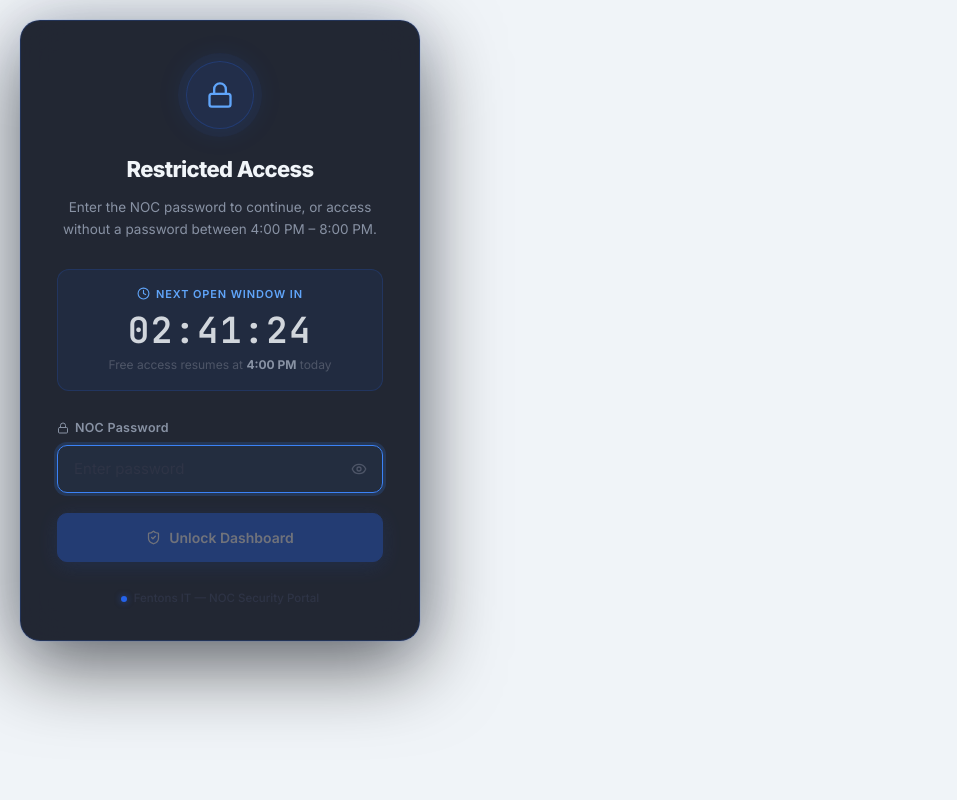
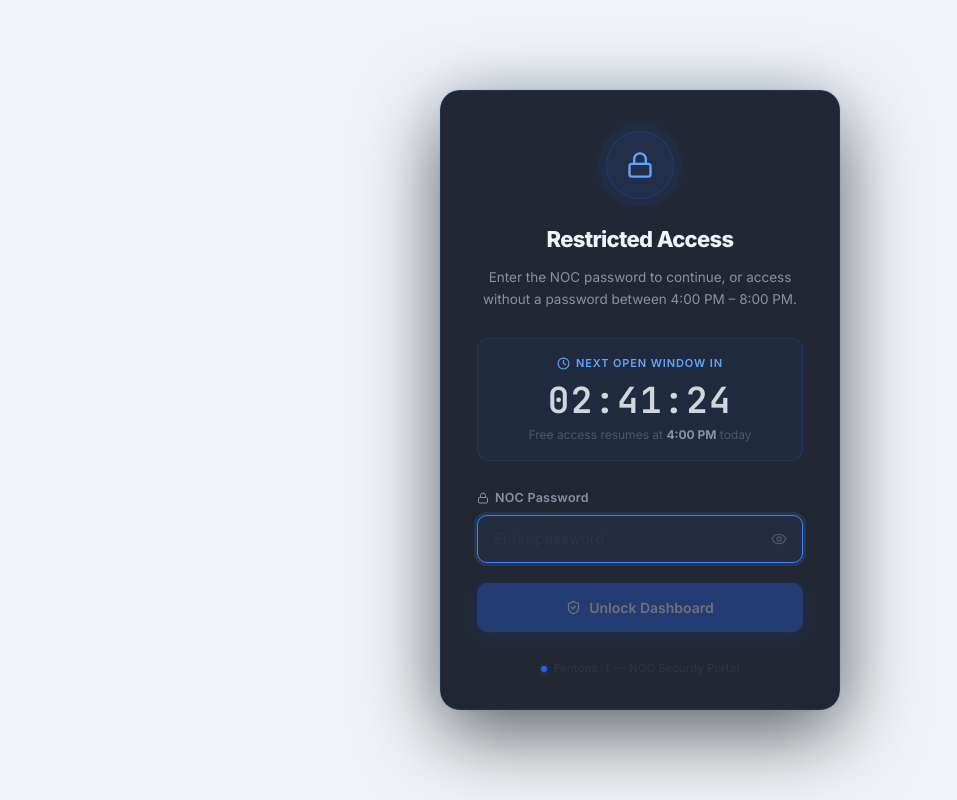
Before and after one commit to narangodadas/Forty_Report_Generate, a React (Vite) app: page / in a window 1280 px wide. Shown: the whole page, without its empty margins (0-957 px from the left). Built offline with nearby package versions, Linux system fonts and the light colour scheme.

Commit message:
update css issue

```diff
--- a/src/components/PasswordGate.jsx
+++ b/src/components/PasswordGate.jsx
@@ -34,9 +34,10 @@ function getAccessState() {
   const totalMinutes = h * 60 + m;
 
   const allowed =
-    totalMinutes >= 16 * 60 && totalMinutes < 20 * 60;
+    totalMinutes >= 16 * 60 &&
+    totalMinutes < 20 * 60;
 
-  // Calculate ms until next 16:00
+  // Calculate milliseconds until next 16:00
   let nextOpen;
 
   if (totalMinutes < 16 * 60) {
@@ -50,7 +51,8 @@ function getAccessState() {
     const secsTillMidnight =
       (24 * 60 - totalMinutes) * 60 - s;
 
-    const secsTill4pm = 16 * 60 * 60;
+    const secsTill4pm =
+      16 * 60 * 60;
 
     nextOpen =
       (secsTillMidnight + secsTill4pm) * 1000;
@@ -62,13 +64,20 @@ function getAccessState() {
   };
 }
 
+/**
+ * Format milliseconds as HH:MM:SS
+ */
 function formatCountdown(ms) {
-  if (ms <= 0) return "00:00:00";
+  if (ms <= 0) {
+    return "00:00:00";
+  }
 
   const totalSec = Math.floor(ms / 1000);
 
   const hh = Math.floor(totalSec / 3600);
-  const mm = Math.floor((totalSec % 3600) / 60);
+  const mm = Math.floor(
+    (totalSec % 3600) / 60
+  );
   const ss = totalSec % 60;
 
   return [hh, mm, ss]
@@ -83,58 +92,81 @@ export default function PasswordGate({ onUnlock }) {
   const [shaking, setShaking] = useState(false);
   const [success, setSuccess] = useState(false);
   const [countdown, setCountdown] = useState(0);
+
   const [allowed, setAllowed] = useState(
     () => getAccessState().allowed
   );
 
   const inputRef = useRef(null);
 
-  // Live countdown tick
+  /**
+   * Live countdown
+   */
   useEffect(() => {
     const tick = () => {
-      const { nextOpenMs, allowed: a } =
-        getAccessState();
+      const {
+        nextOpenMs,
+        allowed: currentAllowed,
+      } = getAccessState();
 
       setCountdown(nextOpenMs);
-      setAllowed(a);
+      setAllowed(currentAllowed);
     };
 
+    // Run immediately
     tick();
 
+    // Update every second
     const id = setInterval(tick, 1000);
 
     return () => clearInterval(id);
   }, []);
 
-  // Focus input on mount
+  /**
+   * Focus password input on mount
+   */
   useEffect(() => {
     inputRef.current?.focus();
   }, []);
 
+  /**
+   * Handle password submission
+   */
   const handleSubmit = (e) => {
     e.preventDefault();
 
-    const { allowed: nowAllowed } = getAccessState();
+    const {
+      allowed: nowAllowed,
+    } = getAccessState();
 
-    // If the user entered the correct password,
-    // allow access anytime.
+    /**
+     * Correct password:
+     * Allow access at any time.
+     */
     if (password === CORRECT_PASSWORD) {
       setError("");
       setSuccess(true);
 
-      setTimeout(() => onUnlock(), 900);
+      setTimeout(() => {
+        onUnlock();
+      }, 900);
 
       return;
     }
 
-    // If no password provided, only allow access
-    // during the open window.
+    /**
+     * No password:
+     * Allow access only between
+     * 4:00 PM and 8:00 PM.
+     */
     if (!password) {
       if (nowAllowed) {
         setError("");
         setSuccess(true);
 
-        setTimeout(() => onUnlock(), 900);
+        setTimeout(() => {
+          onUnlock();
+        }, 900);
 
         return;
       }
@@ -145,41 +177,101 @@ export default function PasswordGate({ onUnlock }) {
 
       setShaking(true);
 
-      setTimeout(() => setShaking(false), 500);
+      setTimeout(() => {
+        setShaking(false);
+      }, 500);
 
       return;
     }
 
-    // Password provided but incorrect
-    setError("Incorrect password. Please try again.");
+    /**
+     * Incorrect password
+     */
+    setError(
+      "Incorrect password. Please try again."
+    );
 
     setShaking(true);
-
     setPassword("");
 
-    setTimeout(() => setShaking(false), 500);
+    setTimeout(() => {
+      setShaking(false);
+    }, 500);
 
     inputRef.current?.focus();
   };
 
   return (
-    <div className="gate-page">
-      {/* Animated background */}
+    <div
+      className="gate-page"
+      style={{
+        position: "fixed",
+        inset: 0,
+        width: "100vw",
+        height: "100vh",
+
+        display: "flex",
+        alignItems: "center",
+        justifyContent: "center",
+
+        overflow: "auto",
+
+        boxSizing: "border-box",
+
+        zIndex: 9999,
+      }}
+    >
+      {/* =========================================
+          Animated Background
+          ========================================= */}
       <div className="gate-background">
         <div className="gate-bg-circle gate-bg-circle-1" />
         <div className="gate-bg-circle gate-bg-circle-2" />
         <div className="gate-bg-grid" />
       </div>
 
-      <div className="gate-card-wrap">
+      {/* =========================================
+          Centered Card Wrapper
+          ========================================= */}
+      <div
+        className="gate-card-wrap"
+        style={{
+          width: "100%",
+
+          display: "flex",
+          alignItems: "center",
+          justifyContent: "center",
+
+          boxSizing: "border-box",
+
+          padding: "20px",
+
+          position: "relative",
+
+          zIndex: 10,
+        }}
+      >
+        {/* =========================================
+            Password Card
+            ========================================= */}
         <div
-          className={`gate-card ${
-            shaking ? "gate-shake" : ""
-          } ${
-            success ? "gate-success-anim" : ""
-          }`}
+          className={`
+            gate-card
+            ${shaking ? "gate-shake" : ""}
+            ${success ? "gate-success-anim" : ""}
+          `}
+          style={{
+            width: "100%",
+            maxWidth: "440px",
+
+            margin: "0 auto",
+
+            boxSizing: "border-box",
+          }}
         >
-          {/* Top icon */}
+          {/* =========================================
+              Top Icon
+              ========================================= */}
           <div className="gate-icon-ring">
             {success ? (
               <ShieldCheck
@@ -194,25 +286,35 @@ export default function PasswordGate({ onUnlock }) {
             )}
           </div>
 
-          {/* Heading */}
+          {/* =========================================
+              Heading
+              ========================================= */}
           <h1 className="gate-title">
             {success
               ? "Access Granted"
               : "Restricted Access"}
           </h1>
 
+          {/* =========================================
+              Subtitle
+              ========================================= */}
           <p className="gate-subtitle">
             {success
               ? "Redirecting to dashboard…"
               : "Enter the NOC password to continue, or access without a password between 4:00 PM – 8:00 PM."}
           </p>
 
-          {/* Countdown card */}
+          {/* =========================================
+              Countdown Card
+              ========================================= */}
           {!success && (
             <div className="gate-countdown-card">
               <div className="gate-countdown-header">
                 <Clock size={13} />
-                <span>Next open window in</span>
+
+                <span>
+                  Next open window in
+                </span>
               </div>
 
               <div className="gate-countdown-time">
@@ -232,7 +334,9 @@ export default function PasswordGate({ onUnlock }) {
             </div>
           )}
 
-          {/* Form */}
+          {/* =========================================
+              Password Form
+              ========================================= */}
           {!success && (
             <form
               onSubmit={handleSubmit}
@@ -240,34 +344,51 @@ export default function PasswordGate({ onUnlock }) {
               noValidate
             >
               <div className="gate-field">
+                {/* Password Label */}
                 <label className="gate-label">
                   <Lock size={12} />
+
                   NOC Password
                 </label>
 
+                {/* Password Input */}
                 <div className="gate-input-wrap">
                   <input
                     ref={inputRef}
-                    type={show ? "text" : "password"}
+                    type={
+                      show
+                        ? "text"
+                        : "password"
+                    }
                     value={password}
                     onChange={(e) => {
-                      setPassword(e.target.value);
+                      setPassword(
+                        e.target.value
+                      );
+
                       setError("");
                     }}
                     placeholder="Enter password"
-                    className={`gate-input ${
-                      error
-                        ? "gate-input-error"
-                        : ""
-                    }`}
+                    className={`
+                      gate-input
+                      ${
+                        error
+                          ? "gate-input-error"
+                          : ""
+                      }
+                    `}
                     autoComplete="off"
                     spellCheck={false}
                   />
 
+                  {/* Show / Hide Password */}
                   <button
                     type="button"
                     onClick={() =>
-                      setShow((s) => !s)
+                      setShow(
+                        (current) =>
+                          !current
+                      )
                     }
                     className="gate-eye-btn"
                     tabIndex={-1}
@@ -280,28 +401,37 @@ export default function PasswordGate({ onUnlock }) {
                   </button>
                 </div>
 
+                {/* Error Message */}
                 {error && (
                   <p className="gate-error">
                     <AlertTriangle size={12} />
+
                     {error}
                   </p>
                 )}
               </div>
 
+              {/* Submit Button */}
               <button
                 type="submit"
                 className="gate-submit-btn"
-                disabled={!password && !allowed}
+                disabled={
+                  !password && !allowed
+                }
               >
                 <ShieldCheck size={15} />
+
                 Unlock Dashboard
               </button>
             </form>
           )}
 
-          {/* Footer */}
+          {/* =========================================
+              Footer
+              ========================================= */}
           <div className="gate-footer-note">
             <span className="gate-dot" />
+
             Fentons IT — NOC Security Portal
           </div>
         </div>
```
